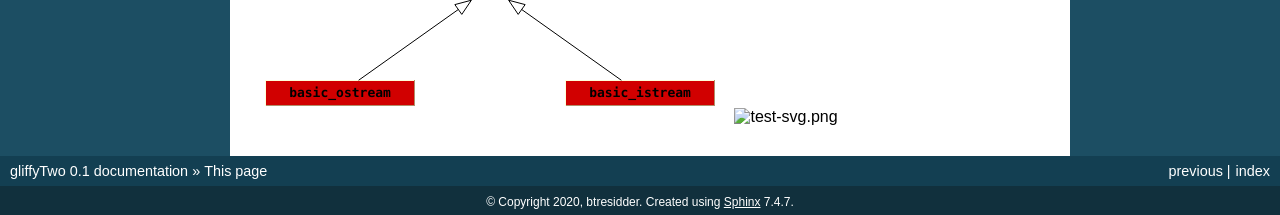
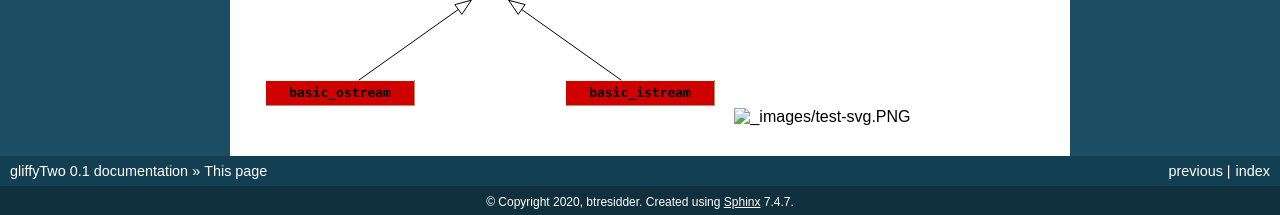
Before and after one commit to btresidder/gliffyTwo, a Sphinx documentation site: the page built from docs/thispage.rst, in a window 1280 px wide. Shown: the part 853-1068 px from the top of the page. Built offline with Sphinx 7.4.7, drawn with Linux system fonts in a browser that asks for light colours.

Commit message:
images test 4

```diff
--- a/docs/thispage.rst
+++ b/docs/thispage.rst
@@ -13,4 +13,4 @@
 
 .. sphinxgliffy:: images/third-svg.svg
 
-.. image:: test-svg.png
+.. image:: _images/test-svg.PNG
```
